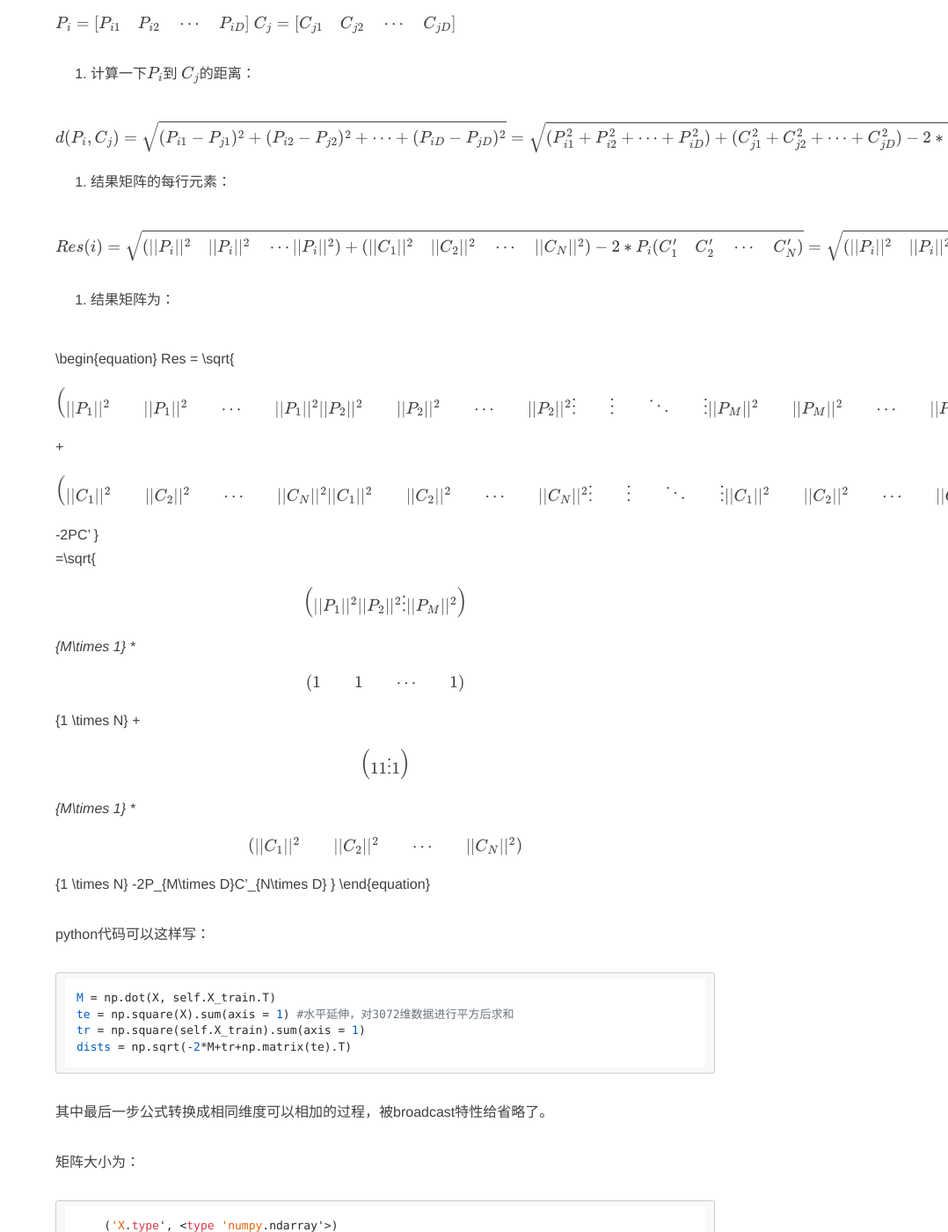
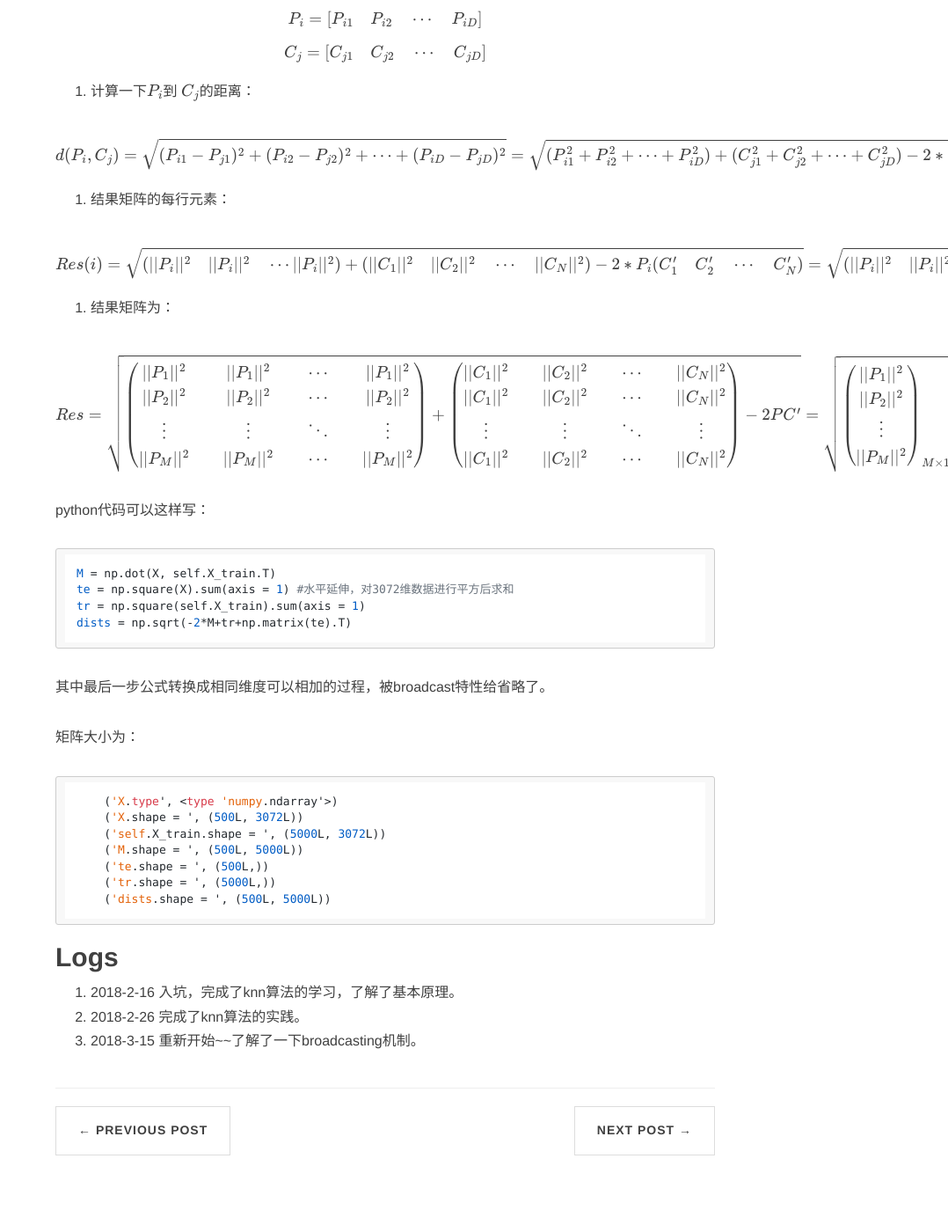
Before and after one commit to packyan/packyan.github.io, a Jekyll site: the page built from _posts/2018-02-16-cs231n-Assignment1-笔记.md, in a window 1280 px wide and 1400 px high, scrolled down 943 px. Shown: the whole window at 88% size, without its empty margins (202-1280 px from the left). Built offline with Jekyll 4.4.1, drawn with Linux system fonts in a browser that asks for light colours; nearby versions of some CDN libraries; formulas are drawn with MathJax 3; comment, search, counter and statistics services are not loaded.

Commit message:
fix mathjax

```diff
--- a/_posts/2018-02-16-cs231n-Assignment1-笔记.md
+++ b/_posts/2018-02-16-cs231n-Assignment1-笔记.md
@@ -24,6 +24,7 @@ description: 入坑cs231n卷积神经网络入门，好多数学公式，赶快
 2. $记P_i是P的第i行，同理C_j是C的第j行$：
 
 $$P_i = [P_{i1}  \quad P_{i2} \quad \cdots \quad P_{iD}]$$
+
 $$C_j = [C_{j1} \quad C_{j2} \quad \cdots \quad C_{jD}]$$
 
 3. 计算一下$P_i$到 $C_j$的距离：
@@ -36,17 +37,14 @@ $$
 
 4. 结果矩阵的每行元素：
 
-{% raw %}
-\begin{equation}
+$$
 Res(i) = \sqrt{(||P_i||^2 \quad ||P_i||^2 \quad \cdots ||P_i||^2) + (||C_1||^2 \quad ||C_2||^2 \quad \cdots \quad ||C_N||^2) - 2 * P_i (C_1' \quad C_2' \quad \cdots \quad C_N')} \\
 =\sqrt{(||P_i||^2 \quad ||P_i||^2 \quad \cdots ||P_i||^2) + (||C_1||^2 \quad ||C_2||^2 \quad \cdots \quad ||C_N||^2) - 2 * P_iC'}
-\end{equation}
-{% endraw %}
+$$
 
 5. 结果矩阵为：
 
-{% raw %}
-\begin{equation}
+$$
 Res = \sqrt{
 \begin{pmatrix}
 ||P_1||^2 && ||P_1||^2 && \cdots && ||P_1||^2 \\
@@ -85,8 +83,7 @@ Res = \sqrt{
 \end{pmatrix}_{1 \times N}
 -2P_{M\times D}C'_{N\times D}
 }
-\end{equation}
-{% endraw %}
+$$
 
 python代码可以这样写：
 
```
